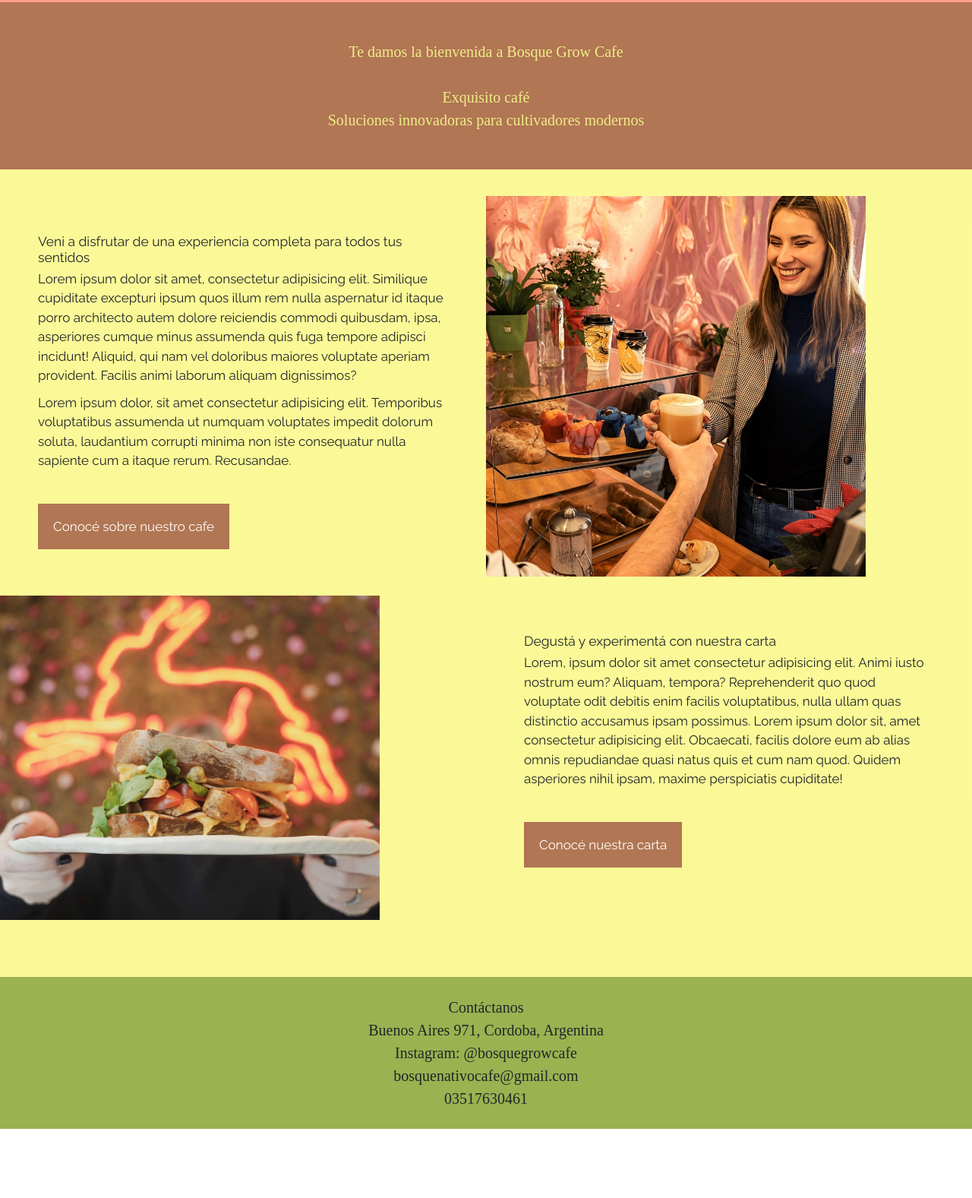
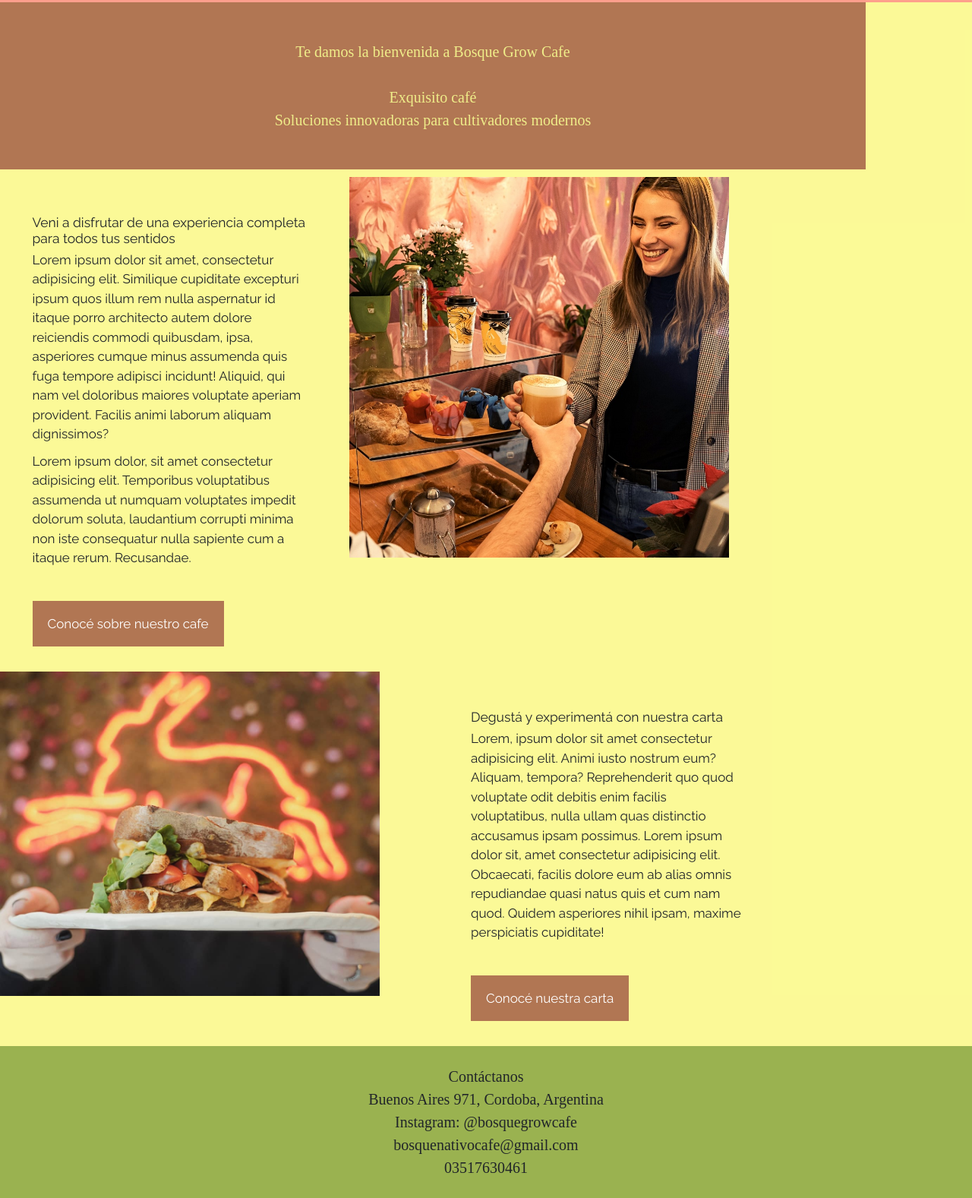
Before and after one commit to TrellixVulnTeam/scarafia-proyecto.desarrolloweb_UQNG, a plain HTML site: page html/index.html in a window 1280 px wide. Shown: the part 215-1792 px from the top of the page at 76% size. Before the commit the page ends 1701 px from the top, so only its background shows below. Drawn offline with nearby package versions, Linux system fonts and the light colour scheme; a web font is replaced by a local one.

Commit message:
agg bootstrap al index

```diff
--- a/css/bosquecafe.css
+++ b/css/bosquecafe.css
@@ -39,6 +39,10 @@ a{
     text-decoration: none;
     color: black;
 }
+.container-inicio{
+    margin: 0;
+    padding: 0;
+}
 .presentacion{
     padding: 5rem;
     font-size: 2rem;
@@ -46,16 +50,17 @@ a{
     background-color: #b17653;
     color:#efed89;
     text-align: center;
-    width: 100%;
 }
 .pp{
     grid-area: pp;
 }
 .div1{
+    margin-top: 0;
     padding: 5rem;
     font-size: 1.7rem;
     font-family: "Raleway";
     grid-area: div1;
+    width: 460px;
 }
 #imgDiv1{
     grid-area: imgD1;
@@ -65,6 +70,7 @@ a{
     font-size: 1.7rem;
     font-family: "Raleway";
     grid-area: div2;
+    width: 460px;
 }
 #imgDiv2{
     grid-area: imgD2;
@@ -76,14 +82,7 @@ a{
 }
 #inicio{
     background-color: #faf878c4;
-    display: grid;
-    grid-template-rows: 0.31fr 1fr 1fr;
-    grid-template-columns: 1fr 1fr;
-    grid-template-areas:
-    "pp pp"
-    "div1 imgD1"
-    "imgD2 div2";
-    row-gap: 2.5rem;
+    width: 100%;
 }
 #Contacto{
     padding: 2.5rem;
@@ -123,13 +122,12 @@ a{
 #sobreNosotros{
     background-color: #faf878c4;
     display: grid;
-    grid-template-rows: 1fr 1fr 0.7fr 0.8fr;
+    grid-template-rows: 1fr 1fr 0.7fr;
     grid-template-columns: 1fr 1fr;
     grid-template-areas:
     "sobreNos imgSN"
     "imgSC sobreCafe"
-    "video video"
-    "imgPie imgPie";
+    "video video";
 }
 .carta{
     font-size: 1.8rem;
--- a/html/index.html
+++ b/html/index.html
@@ -14,8 +14,8 @@
 </head>
 <body>
     <header>
-        <h1 class="titulo">BOSQUE GROW CAFE</h1>
-        <nav class="menu">
+        <h1 class="titulo col-lg-12 col-md-12 col-sm-12 col-xs-12">BOSQUE GROW CAFE</h1>
+        <nav class="menu col-lg-12 col-md-12 col-sm-12 col-xs-12">
             <ul>
                 <li>
                     <a href="./index.html">Inicio</a>
@@ -36,7 +36,9 @@
         </nav>
     </header>
     <section id="inicio">
-        <div class="pp">
+        <div class="container container-inicio">
+            <div class="row">
+                <div class="pp col-lg-12 col-md-12 col-sm-12 col-xs-12" >
                     <p class="presentacion">
                     Te damos la bienvenida a Bosque Grow Cafe
                     <br>
@@ -47,7 +49,7 @@
                     <br>
                     </p>
                 </div>
-        <div class="div1">
+                <div class="div1 col-lg-6 col-md-6 col-sm-12 col-xs-12">
                     <h3>Veni a disfrutar de una experiencia completa para todos tus sentidos</h3>
                     <p>Lorem ipsum dolor sit amet, consectetur adipisicing elit. Similique cupiditate excepturi ipsum quos illum rem nulla aspernatur id itaque porro architecto autem dolore reiciendis commodi quibusdam, ipsa, asperiores cumque minus assumenda quis fuga tempore adipisci incidunt! Aliquid, qui nam vel doloribus maiores voluptate aperiam provident. Facilis animi laborum aliquam dignissimos?</p>
                     <p>Lorem ipsum dolor, sit amet consectetur adipisicing elit. Temporibus voluptatibus assumenda ut numquam voluptates impedit dolorum soluta, laudantium corrupti minima non iste consequatur nulla sapiente cum a itaque rerum. Recusandae.</p>
@@ -55,15 +57,21 @@
                     <br>
                     <a href="./bosquecafe.sobrenosotros.html" class="button">Conocé sobre nuestro cafe</a>
                 </div>
+                <div class="imgDiv1 col-lg-6 col-md-6 col-sm-12 col-xs-12">
                     <img src="../imag bosque cafe/img5.jpg" alt="bosque cafe" style="width: 500px; height: fit-content;" id="imgDiv1">
-        <div class="div2">
+                </div>
+                <div class="imgDiv2 col-lg-6 col-md-6 col-sm-12 col-xs-12">
+                    <img src="../imag bosque cafe/img2.jpg" alt="sandwich" style="width: 500px; height: fit-content;" id="imgDiv2">
+                </div>
+                <div class="div2 col-lg-6 col-md-6 col-sm-12 col-xs-12">
                     <h3>Degustá y experimentá con nuestra carta</h3>
                     <p>Lorem, ipsum dolor sit amet consectetur adipisicing elit. Animi iusto nostrum eum? Aliquam, tempora? Reprehenderit quo quod voluptate odit debitis enim facilis voluptatibus, nulla ullam quas distinctio accusamus ipsam possimus. Lorem ipsum dolor sit, amet consectetur adipisicing elit. Obcaecati, facilis dolore eum ab alias omnis repudiandae quasi natus quis et cum nam quod. Quidem asperiores nihil ipsam, maxime perspiciatis cupiditate!</p>
                     <br>
                     <br>
                     <a href="./bosquecafe.carta.html" class="button">Conocé nuestra carta</a>
                 </div>
-        <img src="../imag bosque cafe/img2.jpg" alt="sandwich" style="width: 500px; height: fit-content;" id="imgDiv2" style="justify-content:center">
+            </div>
+        </div>
     </section>
     <footer id="Contacto">
         Contáctanos
```
Also changed, not shown: html/bosquecafe.sobrenosotros.html (+0 -1 lines). Lines whose indentation alone changed are shown as unchanged.
